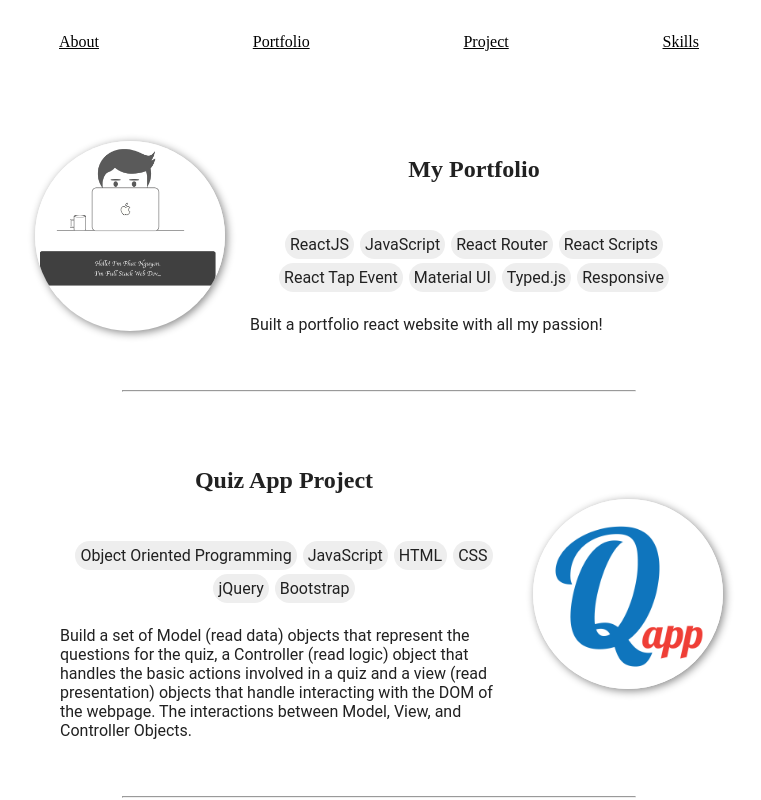
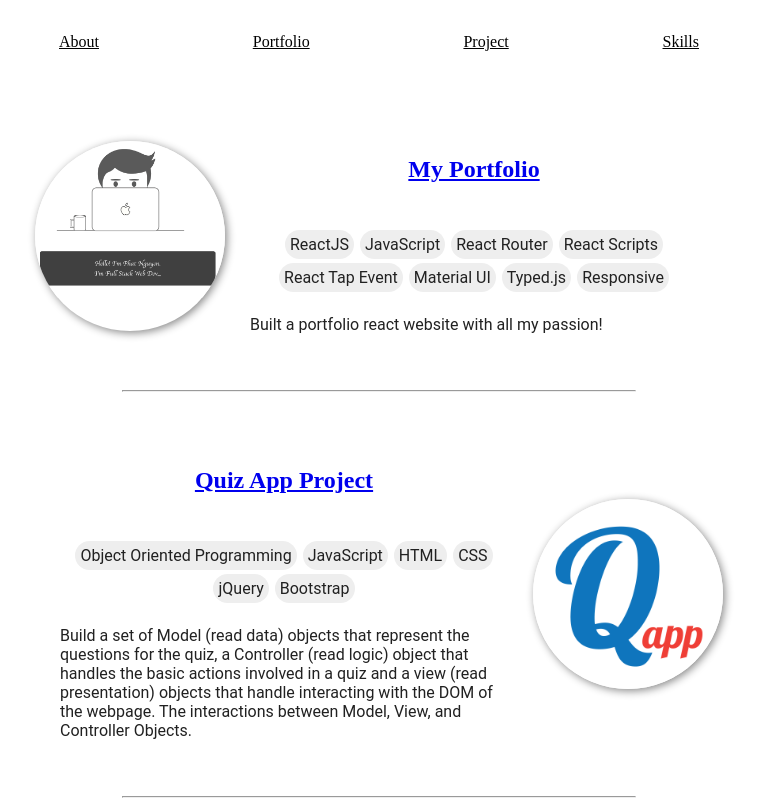
Before and after one commit to phat14191/portfolio-website, a React (Create React App) app: page /project in a window 1280 px wide. Shown: the top 800 px of the page, without its empty margins (261-1022 px from the left). Built offline with nearby package versions, Linux system fonts and the light colour scheme.

Commit message:
make header project click go to website

```diff
--- a/src/main/components/project/Project.js
+++ b/src/main/components/project/Project.js
@@ -15,6 +15,7 @@ const projects = [
     description: "Built a portfolio react website with all my passion!",
     imageUrl: Portfolio,
     itemUrl: "https://github.com/phat14191/portfolio-website",
+    pageUrl: "https://my-portfolio-phat.firebaseapp.com/",
     isLayoutReversed: false
   },
   {
@@ -23,6 +24,7 @@ const projects = [
     description: "Build a set of Model (read data) objects that represent the questions for the quiz, a Controller (read logic) object that handles the basic actions involved in a quiz and a view (read presentation) objects that handle interacting with the DOM of the webpage. The interactions between Model, View, and Controller Objects.",
     imageUrl: QApp,
     itemUrl: "https://github.com/phat14191/QuizzApp",
+    pageUrl: "https://phat14191.github.io/QuizzApp/",
     isLayoutReversed: true
   },
   {
--- a/src/main/components/project/SideItem.js
+++ b/src/main/components/project/SideItem.js
@@ -12,7 +12,7 @@ export default class SideBySideItem extends Component {
           <img src={this.props.imageUrl} alt={this.props.itemName} />
         </a>
         <div className="sbs-text">
-          <h2 className="sbs-title">{this.props.itemName}</h2>
+          <h2 className="sbs-title"><a href={this.props.pageUrl}>{this.props.itemName} </a></h2>
           {this.renderTags()}
           <h4 className="sbs-subheader">{this.props.subheader}</h4>
           <div className="sbs-description">{this.props.description}</div>
@@ -55,5 +55,6 @@ SideBySideItem.propTypes = {
   pointFormDescription: PropTypes.array,
   imageUrl: PropTypes.string,
   itemUrl: PropTypes.string,
-  isLayoutReversed: PropTypes.bool
+  isLayoutReversed: PropTypes.bool,
+  pageUrl: PropTypes.string
 };
```
